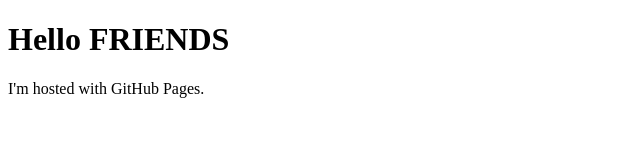
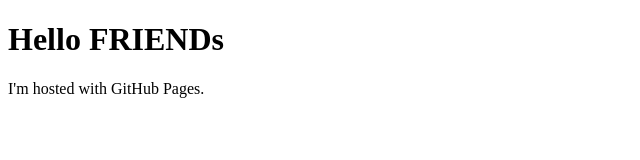
Before and after one commit to specular3d/specular3d.github.io, a plain HTML site: page index.html in a window 1280 px wide. Shown: the full height of the page, 0-640 px from the left. Drawn offline with Linux system fonts and the light colour scheme.

Commit message:
Update index.html

```diff
--- a/index.html
+++ b/index.html
@@ -1,7 +1,7 @@
 <!DOCTYPE html>
 <html>
 <body>
-<h1>Hello FRIENDS</h1>
+<h1>Hello FRIENDs</h1>
 <p>I'm hosted with GitHub Pages.</p>
 </body>
 </html>
```
